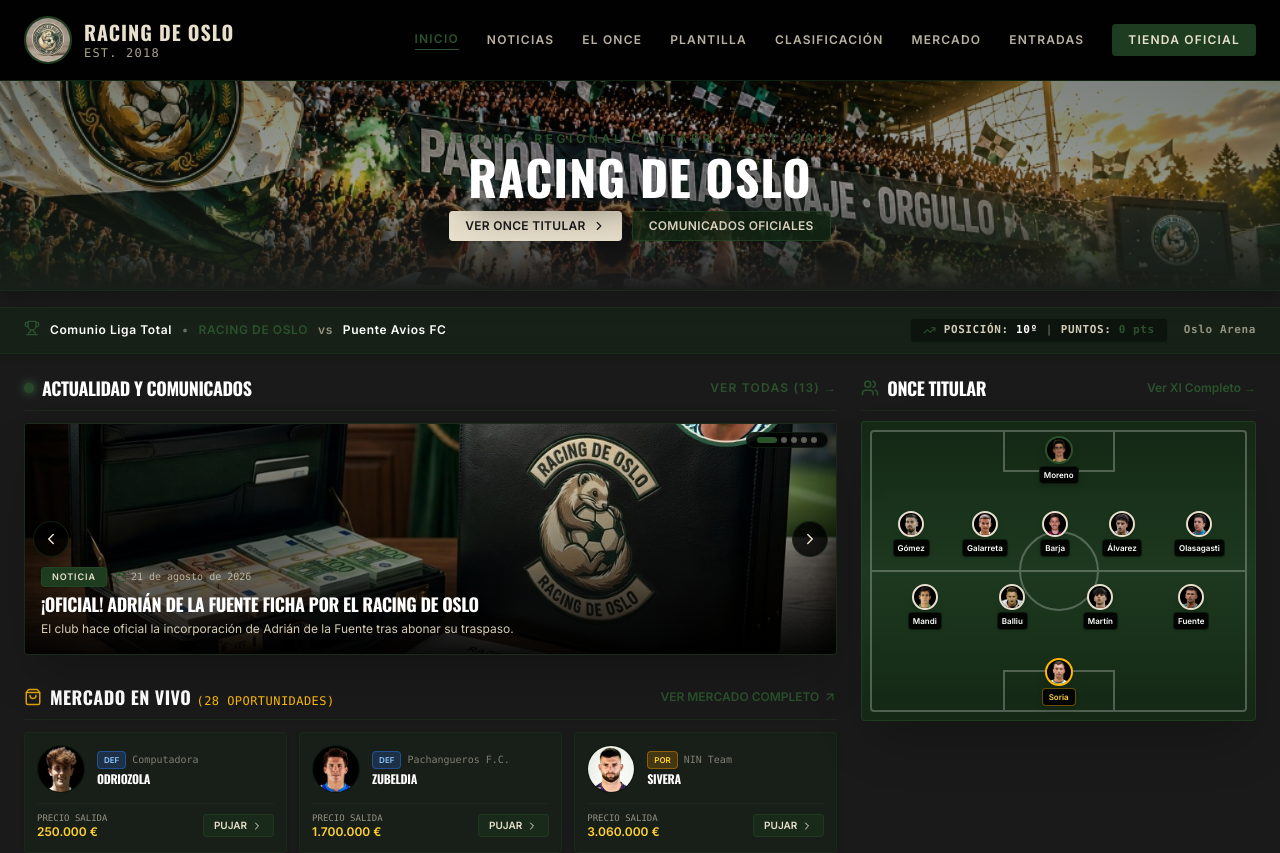
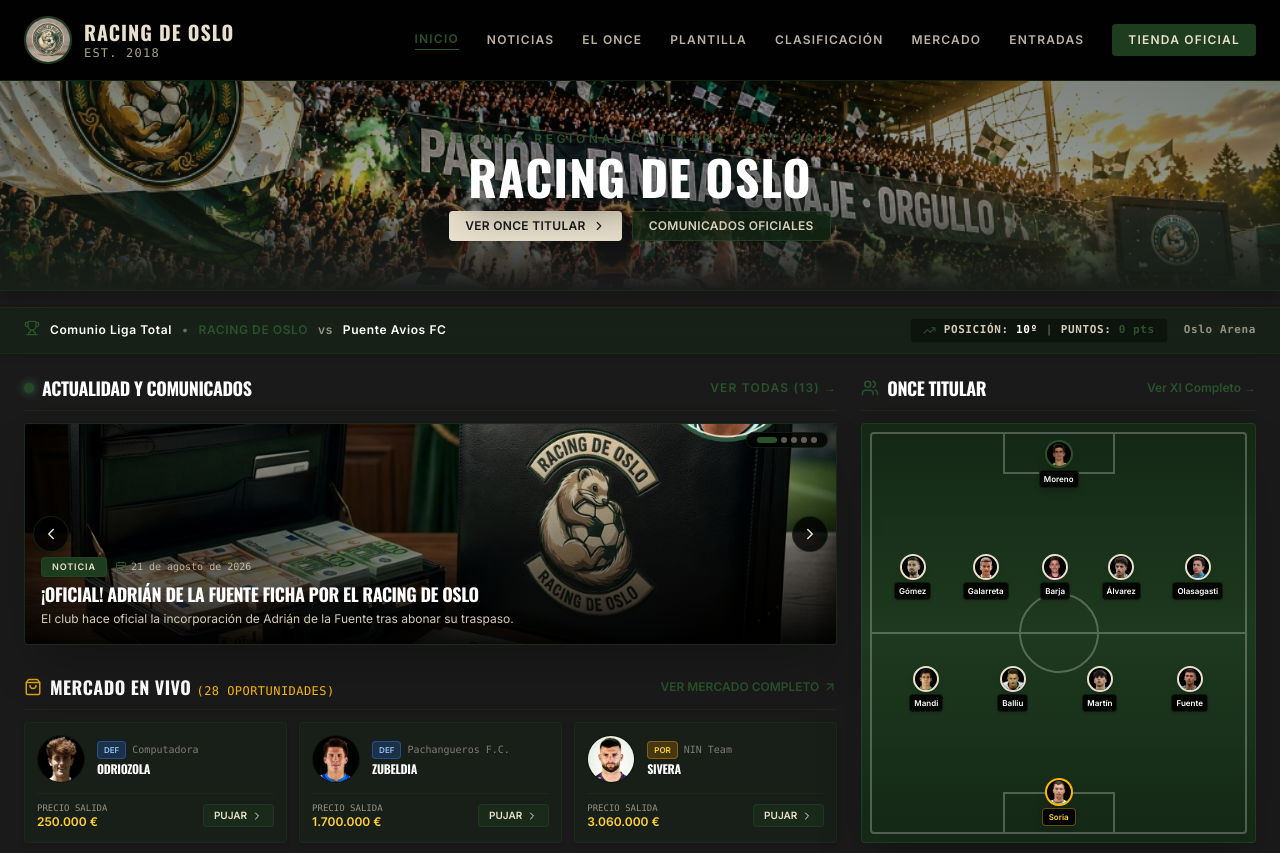
Before and after one commit to azfalot/racing-oslo-manager, a React (Vite) app in the folder web/: page / in a window 1280 px wide. Shown: the top 853 px of the page. Built offline with nearby package versions, Linux system fonts and the light colour scheme.

Commit message:
style(home): Stretch right column football pitch to match exact 100% height of left column

```diff
--- a/web/src/pages/Home.jsx
+++ b/web/src/pages/Home.jsx
@@ -121,10 +121,10 @@ export default function Home() {
         </div>
       </section>
 
-      {/* MAIN CONTENT GRID */}
-      <section className="container mx-auto px-6 grid grid-cols-1 lg:grid-cols-3 gap-6 pt-1">
+      {/* MAIN CONTENT GRID (Alineación vertical perfecta "De un plumazo") */}
+      <section className="container mx-auto px-6 grid grid-cols-1 lg:grid-cols-3 gap-6 pt-1 items-stretch">
         {/* COLUMNA IZQUIERDA: CARRUSEL NOTICIAS + SEGUIMIENTO MERCADO REAL */}
-        <div className="lg:col-span-2 space-y-6">
+        <div className="lg:col-span-2 space-y-6 flex flex-col justify-between">
           {/* 1. COMUNICADOS Y ACTUALIDAD (CARRUSEL COMPACTO) */}
           <div className="space-y-3">
             <div className="flex items-center justify-between border-b border-forest/40 pb-2">
@@ -145,8 +145,8 @@ export default function Home() {
                   onClick={() => setSelectedNews(activeNews)}
                   className="rounded-sm overflow-hidden border border-forest/40 shadow-2xl bg-forest-dark/40 backdrop-blur-sm group cursor-pointer hover:border-forest-light/60 transition-all"
                 >
-                  {/* Tarjeta Split/Overlay Compacta (Altura reducida a 220px/240px) */}
-                  <div className="relative h-[200px] sm:h-[230px] w-full overflow-hidden bg-black flex items-center justify-center">
+                  {/* Tarjeta Split/Overlay Compacta (Altura reducida a 200px/220px) */}
+                  <div className="relative h-[190px] sm:h-[220px] w-full overflow-hidden bg-black flex items-center justify-center">
                     <img
                       src={activeNews.image}
                       alt={activeNews.title}
@@ -279,10 +279,9 @@ export default function Home() {
           </div>
         </div>
 
-        {/* COLUMNA DERECHA: MINI CAMPO DE FÚTBOL (ONCE TITULAR TÁCTICO) */}
-        <div className="space-y-4">
-          <div>
-            <div className="flex items-center justify-between mb-2.5 border-b border-forest/40 pb-2">
+        {/* COLUMNA DERECHA: MINI CAMPO DE FÚTBOL (ONCE TITULAR TÁCTICO QUE OCUPA TODO EL ALTO) */}
+        <div className="flex flex-col h-full space-y-3">
+          <div className="flex items-center justify-between border-b border-forest/40 pb-2">
             <div className="flex items-center gap-2">
               <Users size={18} className="text-forest-light" />
               <h3 className="text-lg font-display font-bold text-white">ONCE TITULAR</h3>
@@ -292,8 +291,8 @@ export default function Home() {
             </Link>
           </div>
 
-            {/* MINI CAMPO VERDE COMPACTO (h-[300px]) */}
-            <div className="relative w-full h-[300px] bg-gradient-to-b from-forest-dark/95 via-forest/90 to-forest-dark/95 border border-forest-light/50 rounded-sm p-2.5 shadow-2xl flex flex-col justify-between overflow-hidden">
+          {/* MINI CAMPO VERDE QUE SE ESTIRA HASTA ALINEAR SU BORDE INFERIOR AL 100% */}
+          <div className="flex-1 w-full min-h-[360px] relative bg-gradient-to-b from-forest-dark/95 via-forest/90 to-forest-dark/95 border border-forest-light/50 rounded-sm p-3 shadow-2xl flex flex-col justify-between overflow-hidden">
               {/* LÍNEAS TÁCTICAS DEL CAMPO DE FÚTBOL */}
               <div className="absolute inset-0 pointer-events-none opacity-25 border-2 border-white rounded-sm m-2">
                 <div className="absolute top-1/2 left-0 right-0 h-0.5 bg-white -translate-y-1/2"></div>
@@ -371,7 +370,6 @@ export default function Home() {
               </div>
             </div>
           </div>
-        </div>
       </section>
 
       {/* FULL UNTRUNCATED NEWS MODAL EN LA PORTADA */}
```
Lines whose indentation alone changed are shown as unchanged.
